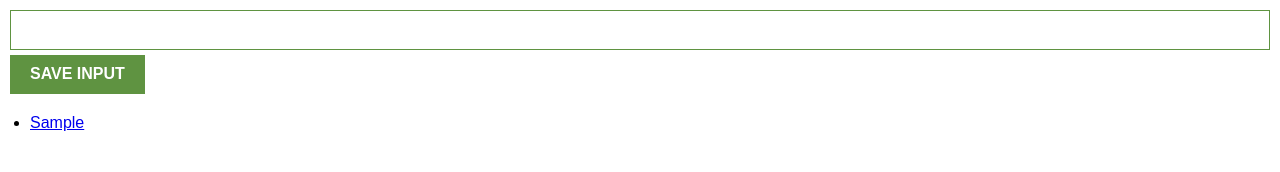
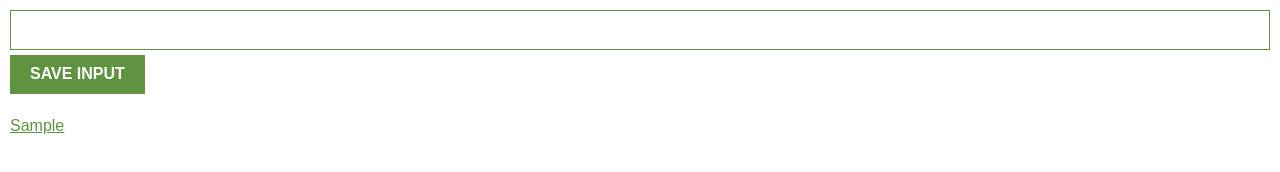
Before and after one commit to tomascarignano98/ChromeExtension, a plain HTML site: page index.html in a window 1280 px wide. Both pictures are taken after typing "Sample" into the empty fields and a click on the button "SAVE INPUT". Drawn offline with nearby package versions, Linux system fonts and the light colour scheme.

Commit message:
Styled the list of links.

```diff
--- a/index.css
+++ b/index.css
@@ -9,6 +9,7 @@
 body {
   font-family: Arial, Helvetica, sans-serif;
   padding: 10px;
+  line-height: 1.5;
 }
 
 input {
@@ -26,10 +27,12 @@ button {
   padding: 10px 20px;
 }
 
-li {
-  margin-left: 20px;
+ul {
+  list-style: none;
+  padding: 0;
+  margin-top: 20px;
 }
 
-ul {
-  margin-top: 20px;
+li a {
+  color: #5f9341;
 }
```
